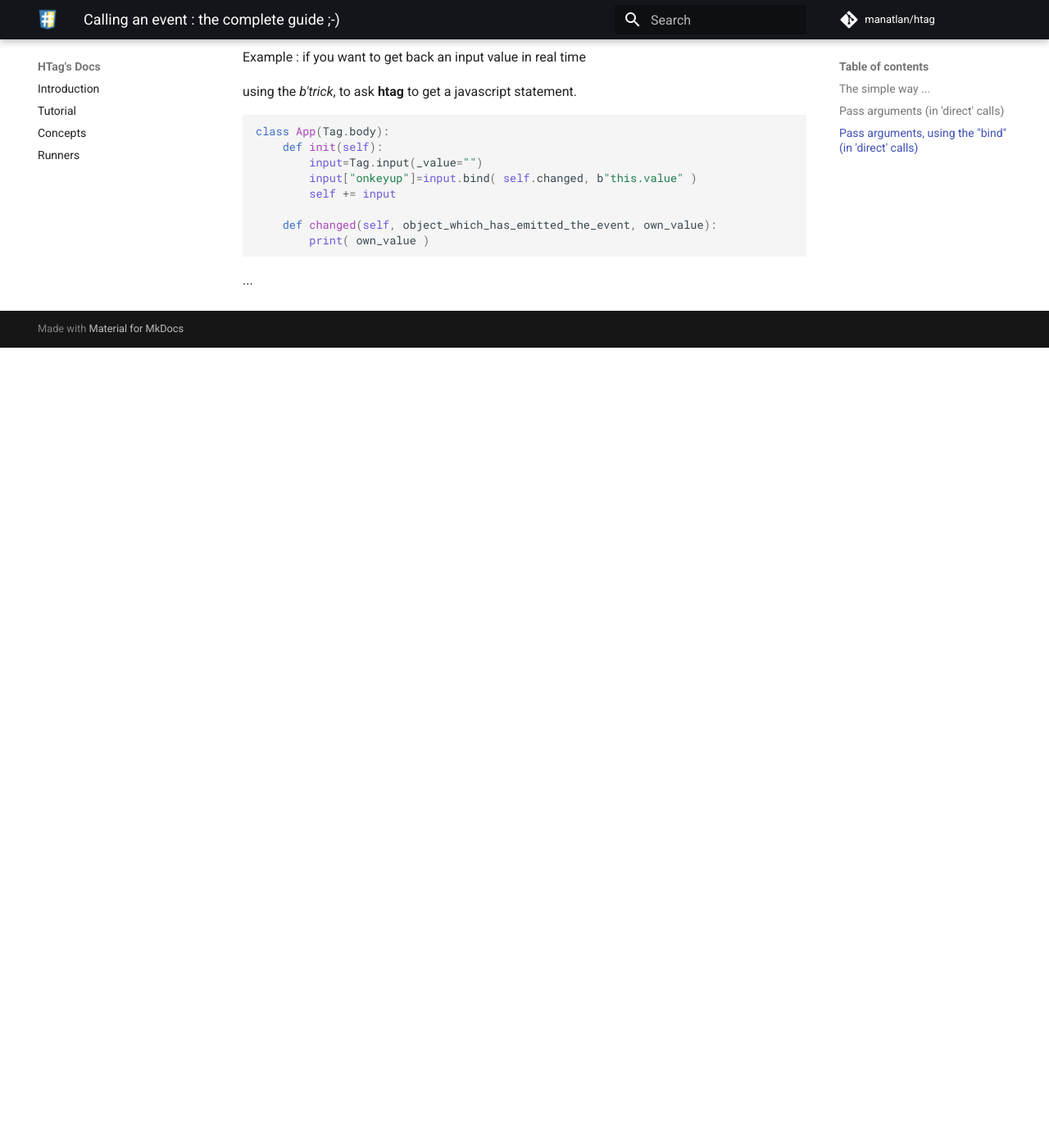
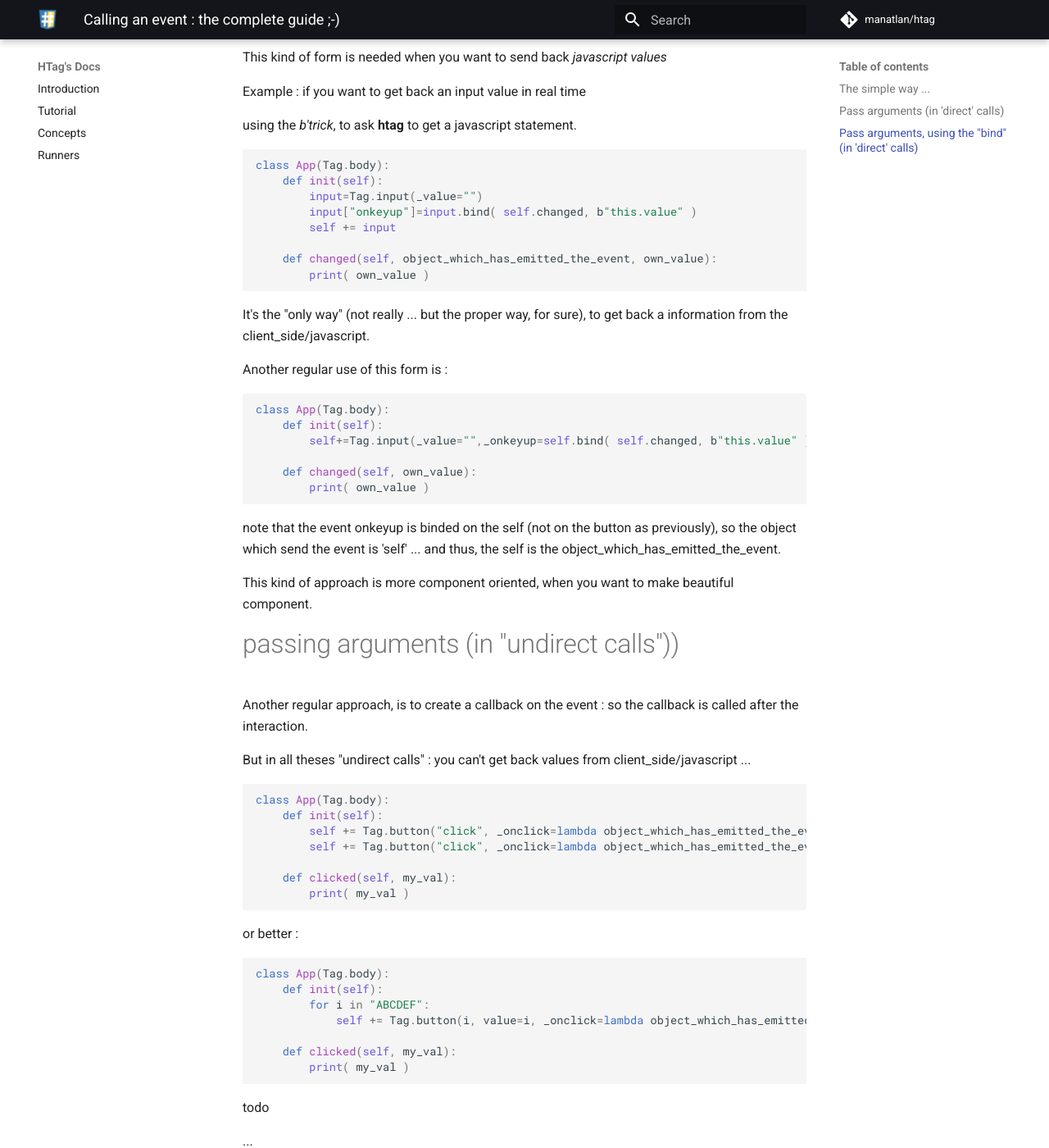
Before and after one commit to manatlan/htag, an MkDocs documentation site: the page built from docs/calling_an_event.md, in a window 1280 px wide and 1400 px high, scrolled down 1624 px. Shown: the whole window at 82% size. Built offline with MkDocs 1.6.1 and Material for MkDocs 9.7.7, drawn with Linux system fonts in a browser that asks for light colours; comment, search, counter and statistics services are not loaded; before the commit the page ends 2048 px from its top, so only the background shows below that; some of the changed text lies outside the part shown.

Commit message:
Update calling_an_event.md

````diff
--- a/docs/calling_an_event.md
+++ b/docs/calling_an_event.md
@@ -47,6 +47,8 @@ It's a really good practice to adopt this kind of technics, for 95% of your even
 
 ## Pass arguments, using the "bind" (in 'direct' calls)
 
+You could do :
+
 ```python
 from htag import Tag
 
@@ -65,7 +67,7 @@ class App(Tag.body):
 ```
 Here, the argument is passed during the interaction, to the callback.
 
-It's not really a good practice, when you need to transfer _python values_ ... Prefer the previous method !
+It's not really a good practice, when you need to transfer _python values_ ... Prefer the previous method (It's more readable, and avoid to have bigger interactions) !
 
 This kind of form is needed when you want to send back _javascript values_
 
@@ -83,4 +85,51 @@ class App(Tag.body):
     def changed(self, object_which_has_emitted_the_event, own_value):
         print( own_value )
 ```
+It's the "only way" (not really ... but the proper way, for sure), to get back a information from the client_side/javascript.
+
+Another regular use of this form is :
+
+```python
+class App(Tag.body):
+    def init(self):
+        self+=Tag.input(_value="",_onkeyup=self.bind( self.changed, b"this.value" ))
+
+    def changed(self, own_value):
+        print( own_value )
+```
+
+note that the event onkeyup is binded on the self (not on the button as previously), so the object which send the event is 'self' ... and thus, the self is the object_which_has_emitted_the_event.
+
+This kind of approach is more component oriented, when you want to make beautiful component.
+
+# passing arguments (in "undirect calls"))
+
+Another regular approach, is to create a callback on the event : so the callback is called after the interaction.
+
+But in all theses "undirect calls" : you can't get back values from client_side/javascript ...
+
+``` python
+class App(Tag.body):
+    def init(self):
+        self += Tag.button("click", _onclick=lambda object_which_has_emitted_the_event: self.clicked("A"))
+        self += Tag.button("click", _onclick=lambda object_which_has_emitted_the_event: self.clicked("B"))
+
+    def clicked(self, my_val):
+        print( my_val )
+```
+
+or better :
+
+```python
+class App(Tag.body):
+    def init(self):
+        for i in "ABCDEF":
+            self += Tag.button(i, value=i, _onclick=lambda object_which_has_emitted_the_event: self.clicked( object_which_has_emitted_the_event.value ))
+
+    def clicked(self, my_val):
+        print( my_val )
+
+```
+todo
+
 ...
````
